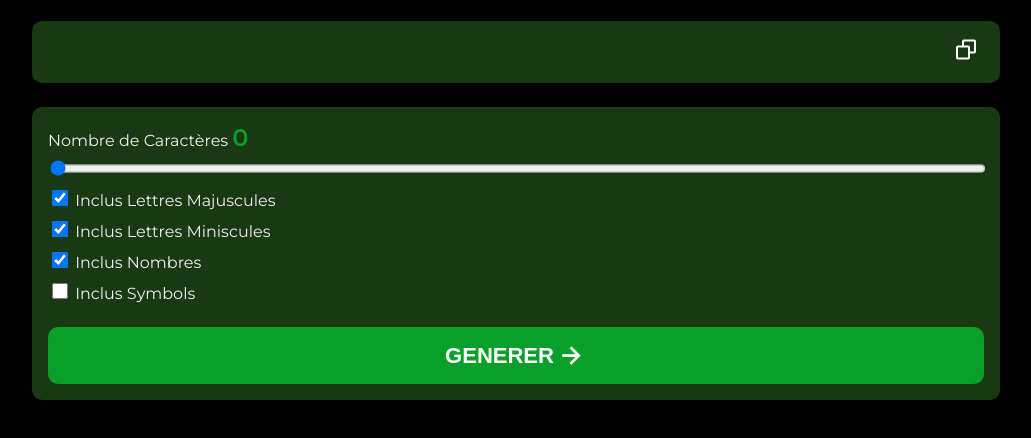
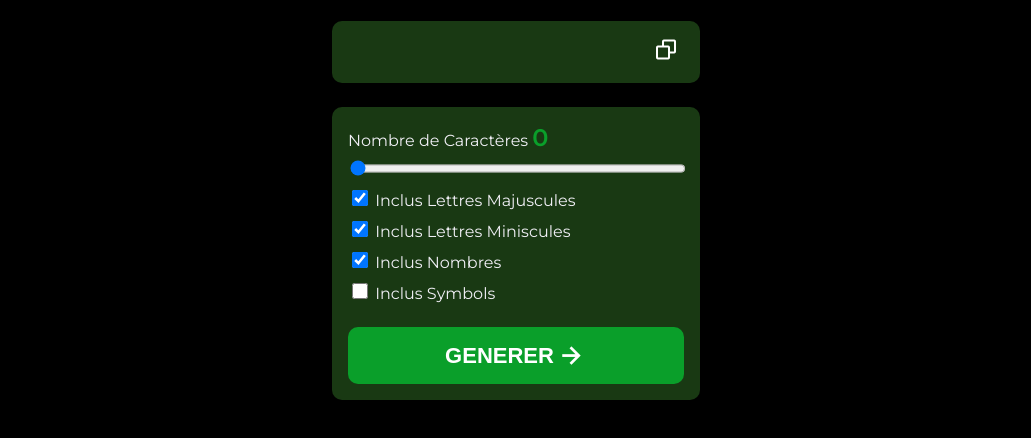
Before and after one commit to OmarAmmar0/OmarAmmar0.github.io, a plain HTML site: page index.html in a window 1280 px wide. Shown: the part 220-658 px from the top of the page, without its empty margins (124-1155 px from the left). Drawn offline with nearby package versions, Linux system fonts and the light colour scheme.

Commit message:
Update style.css

```diff
--- a/style/style.css
+++ b/style/style.css
@@ -24,7 +24,7 @@ body {
 }
 
 .container {
-  width: min(1000px, 220%);
+  width: min(400px, 220%);
   padding: 1rem;
 }
 
```
